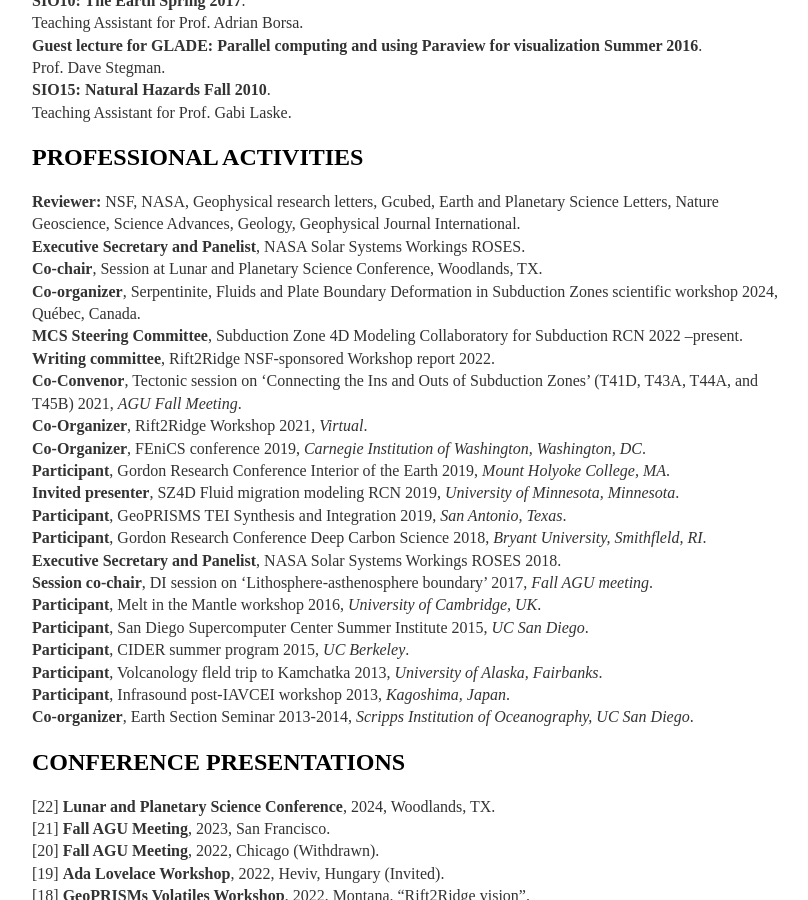
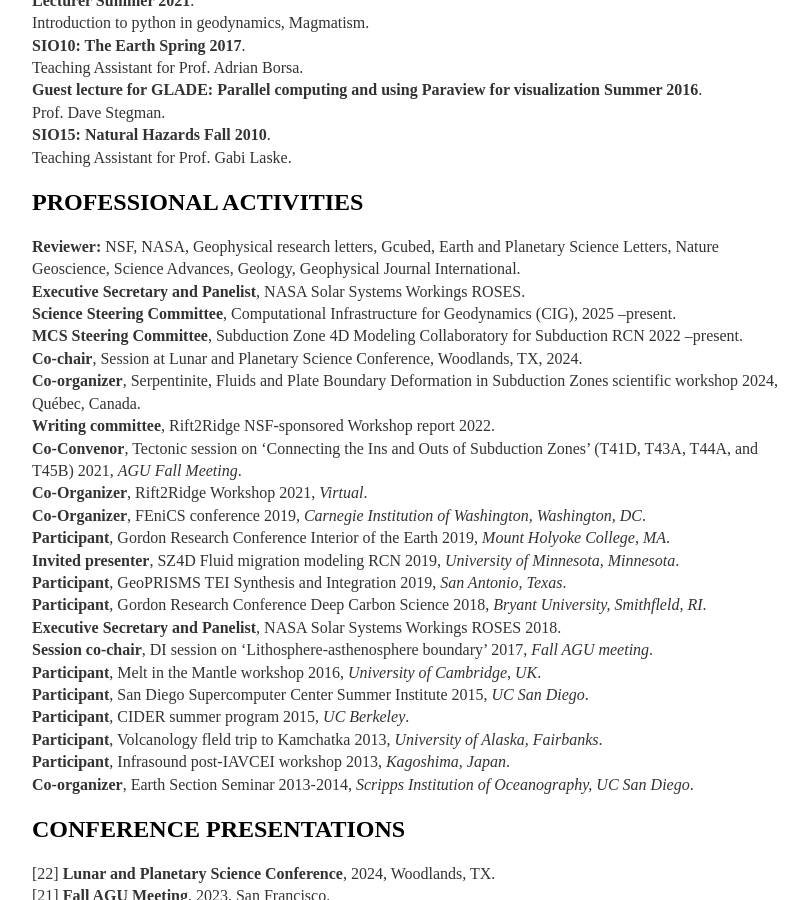
Before and after one commit to joycesim/joycesim.github.io, a Jekyll site: the page built from cv/index.md, in a window 1280 px wide and 900 px high, scrolled down 4014 px. Shown: the whole window, without its empty margins (224-1032 px from the left). Built offline with Jekyll 4.4.1, drawn with Linux system fonts in a browser that asks for light colours; some of the changed text lies outside the part shown.

Commit message:
Update index.md

```diff
--- a/cv/index.md
+++ b/cv/index.md
@@ -43,11 +43,11 @@
 **Chazerae (Ayo) Pierce-Walker** Fall 2023 - present.
 
 ### THESIS COMMITTEE
-**Lindsay Chuang (PhD, Georgia Tech)** Graduated 2024
 **Samuel Ofori (Masters, Georgia Tech)** In progress
 **Ashleigh Miller (PhD, Georgia Tech)** In progress
 **Neosha Narayanan (PhD, Georgia Tech)** In progress
-**Shona Swan (MSc, University of Glasgow)** In progress
+**Shona Swan (MSc, University of Glasgow)** Graduated 2025
+**Lindsay Chuang (PhD, Georgia Tech)** Graduated 2024
 
 ## UNDERGRADUATE STUDENTS
 **Amita Anand** (Mathematics, Georgia Tech) Fall 2024 - present
@@ -72,6 +72,7 @@
 **NSF Geophysics/Petrology and Geochemistry** "Eclogitization of continental lithosphere from subduction zone devolatilization," EAR 2323318 (PI) $385k (2023-2025), Cian Wilson (Collaborator; Carnegie Institution for Science).
 
 ## HONORS AND AWARDS
+**CIG Distinguised speaker, 2025-2026**
 **CSTAR Co-location Fellowship, Georgia Tech**
 **CSTAR Travel grant, Georgia Tech**
 **Paul G. Silver Young Scholar Research Enhancement Award, IGPP, SIO 2015**.
@@ -80,7 +81,7 @@
 **AGU Outstanding Student Paper Award, Fall AGU meeting 2010**
 
 ## PEER-REVIEWED PUBLICATIONS
-[9] M. McMillan**, **S.J. Sim**, C. Wilson (In revision) Reactive thermodynamics of crustal foundering
+[9] M. McMillan**, **S.J. Sim**, C. Wilson (2025) Reactive thermodynamics of crustal foundering, *Earth and Planetary Science Letters*, https://doi.org/10.1016/j.epsl.2025.119302.
 [8] **S.J. Sim**, T.Y. Yu * , C. Havlin, B. Holtzman (2024) Persistence of fabrics in the oceanic lithosphere due to differential freezing, *Geophysical Research Letters*, https://doi.org/10.1029/2024GL109440.
 [7] **S.J.Sim**, M.Hirschmann, S.Hier-Majumder (2024) Volatile and Trace Element Storage in a Crystallizing Martian Magma Ocean, *JGR-Planets*, https://doi.org/10.1029/2024JE008346.
 [6] **S.J. Sim**, M. Spiegelman, D.R. Stegman, C. Wilson (In revisions) M3LT: A new open source model to explore the dynamics of Melt in the Mantle beneath Mid-ocean ridge, *Geochem. Geophys. Geosyst.*.
@@ -91,6 +92,7 @@
 [1] **S.J. Sim**, D.R. Stegman, N. Coltice, (2016) Influence of Continental growth on mid-ocean ridge depth, *Geochem. Geophys. Geosyst.*, 17 (11), 4425-4437,  https://doi.org/10.1002/2016GC006629.
 
 ## INVITED PRESENTATIONS
+[28] Planetary Science and Astrobiology Seminar, Georgia Tech, 2025.
 [27] Joint seminar between Physics and Earth and Planetary Sciences, University of New Mexico, 2024.
 [26] Department of Geosciences seminar, Virginia Tech, 2024.
 [25] [CIDER Lecturer](https://www.deep-earth.org/summer23), 2023.
@@ -152,9 +154,10 @@
 ## PROFESSIONAL ACTIVITIES
 **Reviewer:** NSF, NASA, Geophysical research letters, Gcubed, Earth and Planetary Science Letters, Nature Geoscience, Science Advances, Geology, Geophysical Journal International.
 **Executive Secretary and Panelist**, NASA Solar Systems Workings ROSES.
-**Co-chair**, Session at Lunar and Planetary Science Conference, Woodlands, TX.
+**Science Steering Committee**, Computational Infrastructure for Geodynamics (CIG), 2025 --present.
+**MCS Steering Committee**, Subduction Zone 4D Modeling Collaboratory for Subduction RCN 2022 --present.
+**Co-chair**, Session at Lunar and Planetary Science Conference, Woodlands, TX, 2024.
 **Co-organizer**, Serpentinite, Fluids and Plate Boundary Deformation in Subduction Zones scientific workshop 2024, Québec, Canada.
-**MCS Steering Committee**, Subduction Zone 4D Modeling Collaboratory for Subduction RCN 2022 --present.
 **Writing committee**, Rift2Ridge NSF-sponsored Workshop report 2022.
 **Co-Convenor**, Tectonic session on 'Connecting the Ins and Outs of Subduction Zones' (T41D, T43A, T44A, and T45B) 2021, *AGU Fall Meeting*.
 **Co-Organizer**, Rift2Ridge Workshop 2021, *Virtual*.
```
Also changed, not shown: other parts of cv/index.md (+1 -1 lines).
